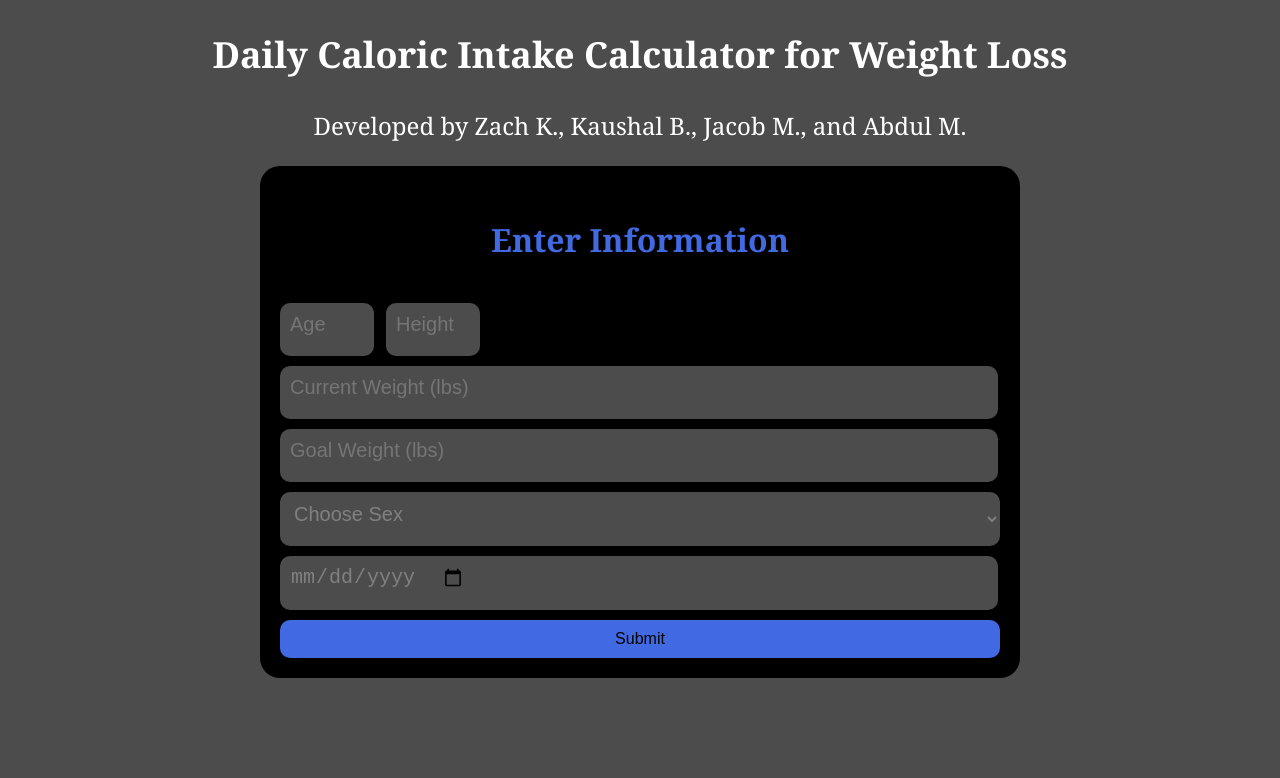
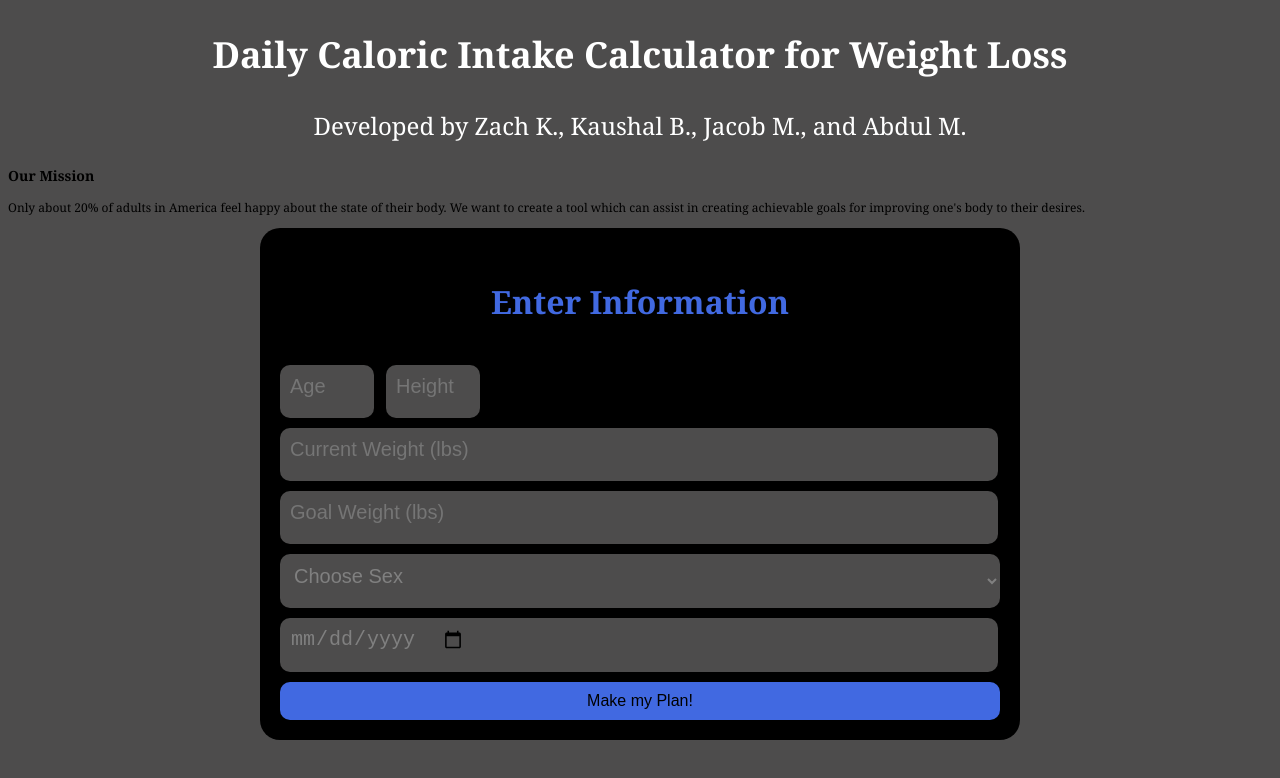
Before and after one commit to jmarison/ClientSideProject324, a plain HTML site: page index.html in a window 1280 px wide. Shown: the top 778 px of the page. Drawn offline with Linux system fonts and the light colour scheme.

Commit message:
Added Mission statement and box for inner content

```diff
--- a/index.html
+++ b/index.html
@@ -1,5 +1,6 @@
 <!DOCTYPE html>
 <html>
+    <div class="innermargian">
     <head>
         <title>Weight Loss Calculator</title>
         <link rel="stylesheet" href="assets/styles/styles.css">
@@ -9,6 +10,13 @@
         <section id="introduction">
             <h2>Daily Caloric Intake Calculator for Weight Loss</h2>
             <p>Developed by Zach K., Kaushal B., Jacob M., and Abdul M.</p>
+        </section>
+
+        <section id="mission">
+            <h3>Our Mission</h3>
+            <p>Only about 20% of adults in America feel happy about the state of their body.  We want to create a tool which can assist in creating
+                 achievable goals for improving one's body to their desires.
+            </p>
         </section>
 
         <div id="inputs">
@@ -73,7 +81,7 @@
                 <label for="endDate">
                     <input type="date" name="endDate" id="endDateInput" class="input" placeholder="End Date" required>
                 </label>
-                <input type="submit" value="Submit" id="submitButton" class="submit">
+                <input type="submit" value="Make my Plan!" id="submitButton" class="submit">
             </form>
 
             <div id="calorieFinal"></div>
@@ -81,4 +89,5 @@
 
         <script type="text/javascript" src="assets/scripts/scripts.js"></script>
     </body>
+</div>
 </html>
```
